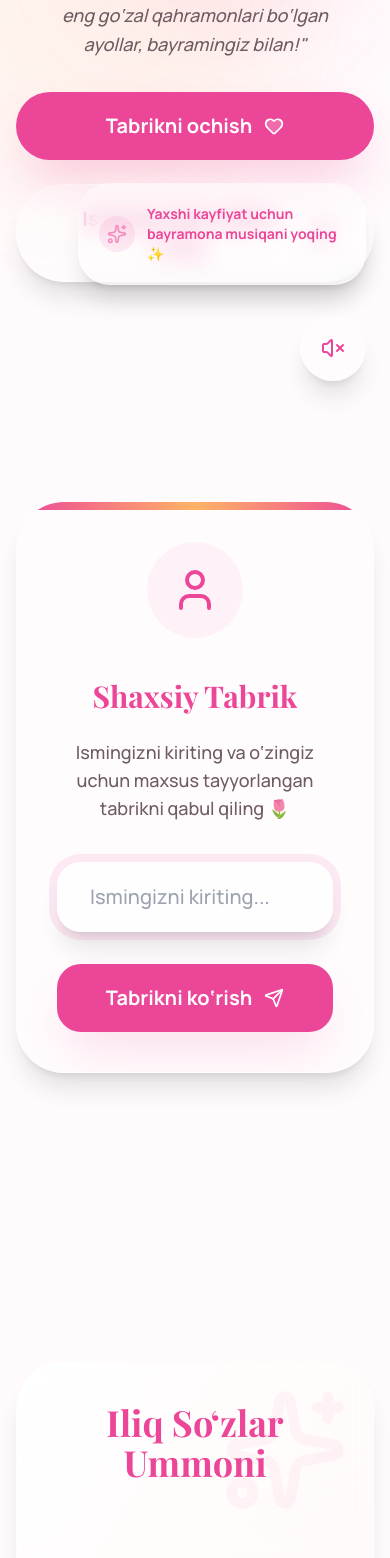
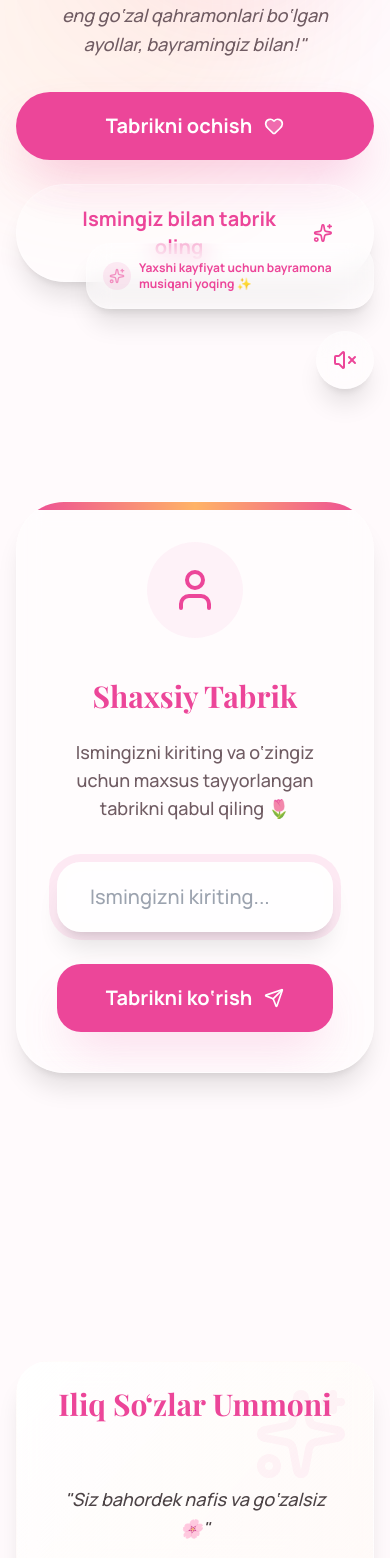
Before and after one commit to rustamjon26/womens-day, a React (Vite) app: page / in a window 390 px wide. Shown: the part 439-1997 px from the top of the page. Built offline with nearby package versions, Linux system fonts and the light colour scheme; a web font is replaced by a local one.

Commit message:
Fix React hydration errors by correcting invalid HTML nesting

```diff
--- a/src/components/ComplimentGenerator.tsx
+++ b/src/components/ComplimentGenerator.tsx
@@ -37,17 +37,17 @@ const ComplimentGenerator: React.FC = () => {
         initial={{ opacity: 0, scale: 0.9 }}
         whileInView={{ opacity: 1, scale: 1 }}
         viewport={{ once: true }}
-        className="glass rounded-[3rem] p-10 md:p-16 relative overflow-hidden group border border-white/40 shadow-[0_32px_64px_-16px_rgba(0,0,0,0.1)] bg-gradient-to-br from-white/80 to-secondary/5"
+        className="glass rounded-[2rem] sm:rounded-[3rem] p-6 sm:p-10 md:p-16 relative overflow-hidden group border border-white/40 shadow-[0_32px_64px_-16px_rgba(0,0,0,0.1)] bg-gradient-to-br from-white/80 to-secondary/5"
       >
         <div className="absolute top-0 right-0 p-6 opacity-5 group-hover:opacity-10 transition-opacity pointer-events-none">
-          <Sparkles className="w-32 h-32 text-primary" />
+          <Sparkles className="w-24 h-24 sm:w-32 sm:h-32 text-primary" />
         </div>
 
-        <h2 className="text-4xl md:text-5xl font-serif mb-12 text-primary font-bold">
+        <h2 className="text-3xl sm:text-4xl md:text-5xl font-serif mb-8 sm:mb-12 text-primary font-bold px-2">
           Iliq So‘zlar Ummoni
         </h2>
 
-        <div className="min-h-[160px] flex items-center justify-center mb-10 px-4">
+        <div className="min-h-[120px] sm:min-h-[160px] flex items-center justify-center mb-8 sm:mb-10 px-2 sm:px-4">
           <AnimatePresence mode="wait">
             <motion.p
               key={currentCompliment}
@@ -55,7 +55,7 @@ const ComplimentGenerator: React.FC = () => {
               animate={{ opacity: 1, y: 0, filter: "blur(0px)" }}
               exit={{ opacity: 0, y: -20, filter: "blur(8px)" }}
               transition={{ duration: 0.5, ease: "easeOut" }}
-              className="text-2xl md:text-3xl font-medium leading-relaxed italic text-foreground/80 drop-shadow-sm"
+              className="text-lg sm:text-2xl md:text-3xl font-medium leading-relaxed italic text-foreground/80 drop-shadow-sm"
             >
               "{currentCompliment}"
             </motion.p>
@@ -66,24 +66,25 @@ const ComplimentGenerator: React.FC = () => {
           onClick={generateNew}
           whileHover={{ scale: 1.05 }}
           whileTap={{ scale: 0.95 }}
-          className="group relative px-10 py-5 bg-primary text-white rounded-full font-bold text-lg overflow-hidden transition-all shadow-xl shadow-primary/20 hover:shadow-primary/40 active:brightness-90"
+          className="group relative px-8 py-4 sm:px-10 sm:py-5 bg-primary text-white rounded-full font-bold text-base sm:text-lg overflow-hidden transition-all shadow-xl shadow-primary/20 hover:shadow-primary/40 active:brightness-90 mx-auto"
         >
           <span className="relative z-10 flex items-center gap-3">
-            Yangi kompliment <Sparkles className="w-5 h-5 animate-pulse" />
+            Yangi kompliment{" "}
+            <Sparkles className="w-4 h-4 sm:w-5 sm:h-5 animate-pulse" />
           </span>
           <div className="absolute inset-0 bg-gradient-to-r from-primary via-secondary to-primary bg-[length:200%_100%] animate-border-beam opacity-0 group-hover:opacity-100 transition-opacity" />
         </motion.button>
 
-        <motion.p
+        <motion.div
           initial={{ opacity: 0 }}
           animate={{ opacity: 1 }}
-          className="mt-10 text-sm text-muted-foreground font-bold flex items-center justify-center gap-3"
+          className="mt-8 sm:mt-10 text-xs sm:text-sm text-muted-foreground font-bold flex items-center justify-center gap-3"
         >
-          <div className="p-2 bg-primary/10 rounded-full">
-            <Heart className="w-4 h-4 text-primary fill-primary animate-pulse" />
+          <div className="p-1.5 sm:p-2 bg-primary/10 rounded-full">
+            <Heart className="w-3.5 h-3.5 sm:w-4 sm:h-4 text-primary fill-primary animate-pulse" />
           </div>
           Bugun {count} ta iliq tilak ochildi
-        </motion.p>
+        </motion.div>
       </motion.div>
     </div>
   );
--- a/src/components/MusicPlayer.tsx
+++ b/src/components/MusicPlayer.tsx
@@ -26,21 +26,21 @@ const MusicPlayer: React.FC = () => {
   };
 
   return (
-    <div className="fixed bottom-6 right-6 z-50">
+    <div className="fixed bottom-4 right-4 sm:bottom-6 sm:right-6 z-50">
       <AnimatePresence>
         {showTooltip && (
           <motion.div
             initial={{ opacity: 0, x: 20, scale: 0.8 }}
             animate={{ opacity: 1, x: 0, scale: 1 }}
             exit={{ opacity: 0, x: 20, scale: 0.8 }}
-            className="absolute bottom-20 right-0 w-72 bg-white/90 glass p-5 rounded-[2rem] shadow-2xl mb-4 border border-primary/20"
+            className="absolute bottom-16 sm:bottom-20 right-0 w-[calc(100vw-3rem)] max-w-72 bg-white/90 glass p-4 sm:p-5 rounded-[1.5rem] sm:rounded-[2rem] shadow-2xl mb-4 border border-primary/20"
           >
-            <p className="text-sm font-bold text-primary flex items-center gap-3">
-              <div className="p-2 bg-primary/10 rounded-full">
-                <Sparkles className="w-5 h-5 animate-pulse" />
+            <div className="text-xs sm:text-sm font-bold text-primary flex items-center gap-2 sm:gap-3">
+              <div className="p-1.5 sm:p-2 bg-primary/10 rounded-full shrink-0">
+                <Sparkles className="w-4 h-4 sm:w-5 sm:h-5 animate-pulse" />
               </div>
               Yaxshi kayfiyat uchun bayramona musiqani yoqing ✨
-            </p>
+            </div>
           </motion.div>
         )}
       </AnimatePresence>
@@ -49,7 +49,7 @@ const MusicPlayer: React.FC = () => {
         whileHover={{ scale: 1.15, rotate: 5 }}
         whileTap={{ scale: 0.9 }}
         onClick={toggleMusic}
-        className={`relative p-5 rounded-full shadow-[0_20px_40px_rgba(225,29,72,0.2)] transition-all duration-500 group overflow-hidden border-2 ${
+        className={`relative p-4 sm:p-5 rounded-full shadow-[0_20px_40px_rgba(225,29,72,0.2)] transition-all duration-500 group overflow-hidden border-2 ${
           isPlaying
             ? "bg-primary text-white border-primary scale-110"
             : "bg-white/80 glass text-primary border-primary/20 hover:bg-white hover:border-primary/40"
```
